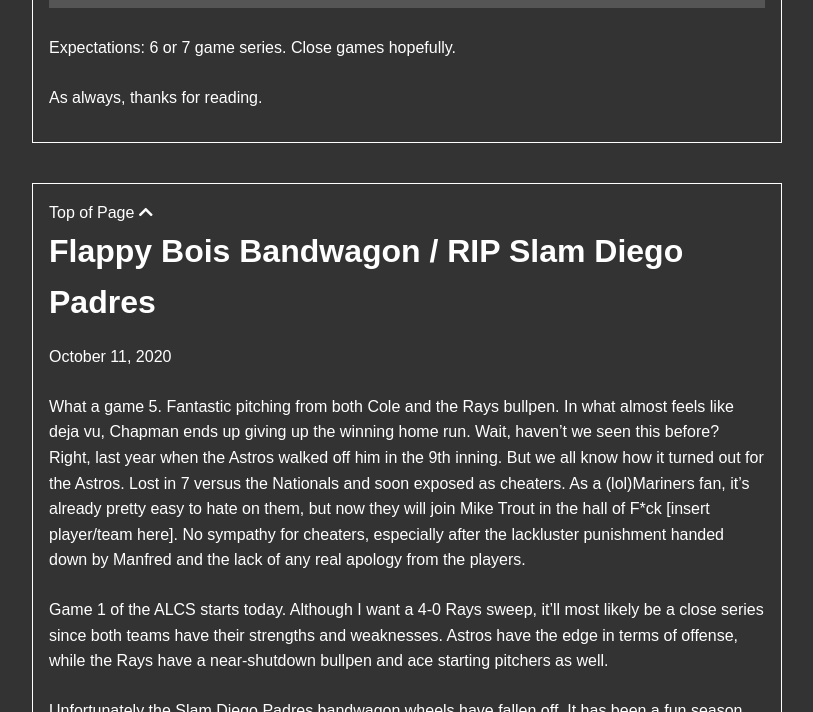
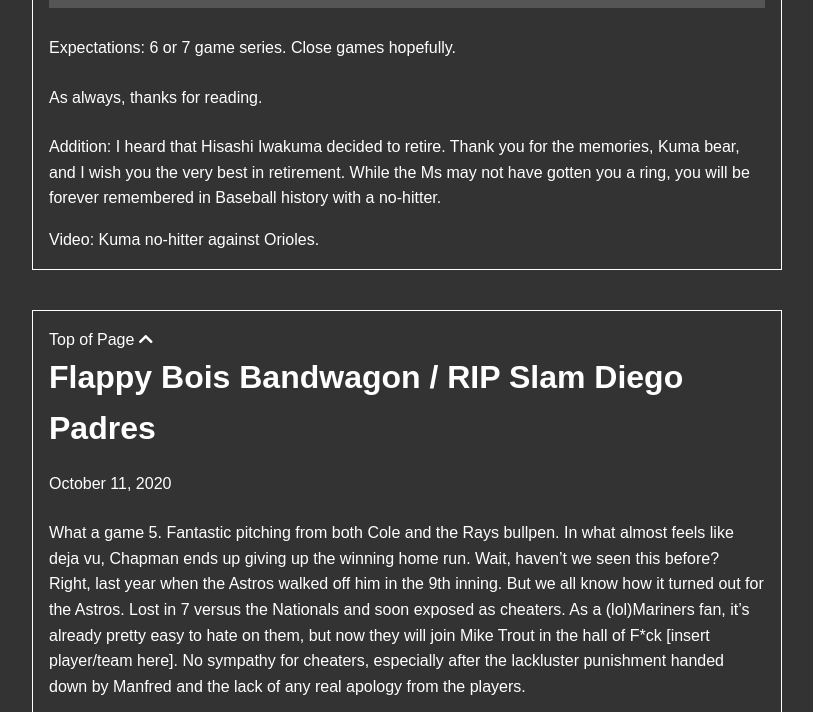
Before and after one commit to Reina-Orikasa/blog, a plain HTML site: page index.html in a window 1280 px wide. Shown: the part 2240-2952 px from the top of the page, without its empty margins (233-1046 px from the left). Drawn offline with Linux system fonts and the light colour scheme.

Commit message:
addition to previous post

```diff
--- a/index.html
+++ b/index.html
@@ -153,6 +153,10 @@
                 <p>Expectations: 6 or 7 game series. Close games hopefully.</p>
 
                 <p>As always, thanks for reading.</p>
+
+                <p>Addition: I heard that Hisashi Iwakuma decided to retire. Thank you for the memories, Kuma bear, and I wish you the very best in retirement. While the Ms may not have gotten you a ring, you will be forever remembered in Baseball history with a no-hitter.</p>
+
+                <a href="https://www.youtube.com/watch?v=_McfO2HZ8Gg" target="_blank">Video: Kuma no-hitter against Orioles.</a>
               </div>
             </div>
           </article>
```
